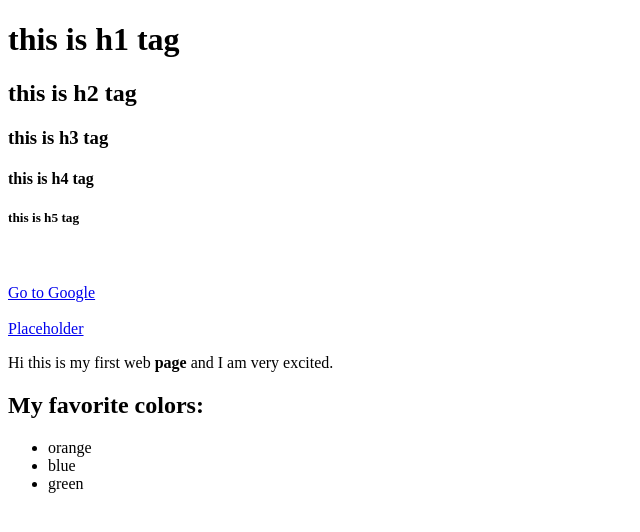
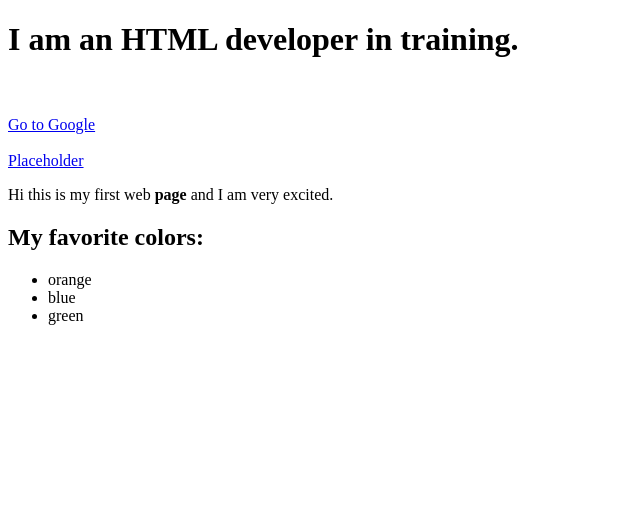
Before and after one commit to gwlee244/dec2019, a plain HTML site: page index.html in a window 1280 px wide. Shown: the whole page, without its empty margins (0-640 px from the left). Drawn offline with Linux system fonts and the light colour scheme.

Commit message:
updated h1 tag

```diff
--- a/index.html
+++ b/index.html
@@ -7,11 +7,8 @@
     </head>
 
     <body>
-        <h1>this is h1 tag</h1>
-        <h2>this is h2 tag</h2>
-        <h3>this is h3 tag</h3>
-        <h4>this is h4 tag</h4>
-        <h5>this is h5 tag</h5>
+        <h1>I am an HTML developer in training.</h1>
+
 
         <br><br>
 
```
